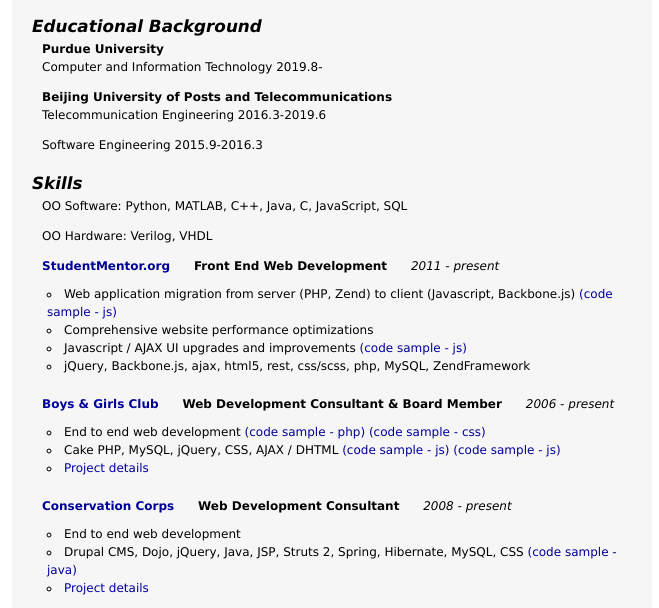
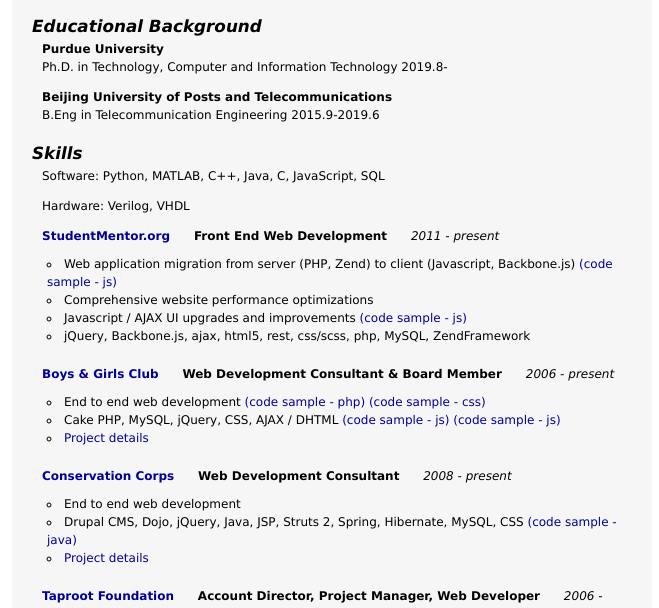
Before and after one commit to chengzelei/Zelei_Cheng, a plain HTML site: page index.html in a window 1280 px wide. Shown: the part 112-720 px from the top of the page, without its empty margins (308-967 px from the left). Drawn offline with nearby package versions, Linux system fonts and the light colour scheme.

Commit message:
Update index.html

```diff
--- a/index.html
+++ b/index.html
@@ -136,11 +136,10 @@ body{font-size:18px;}
 
 <article class="Educational Background">
   <strong>Purdue University</strong>
-  <p>Computer and Information Technology 2019.8-</p>
+  <p>Ph.D. in Technology, Computer and Information Technology 2019.8-</p>
 
   <strong>Beijing University of Posts and Telecommunications</strong>
-  <p>Telecommunication Engineering 2016.3-2019.6</p>
-  <p>Software Engineering 2015.9-2016.3</p>
+  <p>B.Eng in Telecommunication Engineering 2015.9-2019.6</p>
 
 </article>
 </section>
@@ -149,8 +148,8 @@ body{font-size:18px;}
 <section>
 <h2>Skills</h2>
 <article class="Programming Skills">
-<p>OO Software: Python, MATLAB, C++, Java, C, JavaScript, SQL</p>
-<p>OO Hardware: Verilog, VHDL
+<p>Software: Python, MATLAB, C++, Java, C, JavaScript, SQL</p>
+<p>Hardware: Verilog, VHDL
 </article>
 
 
```
